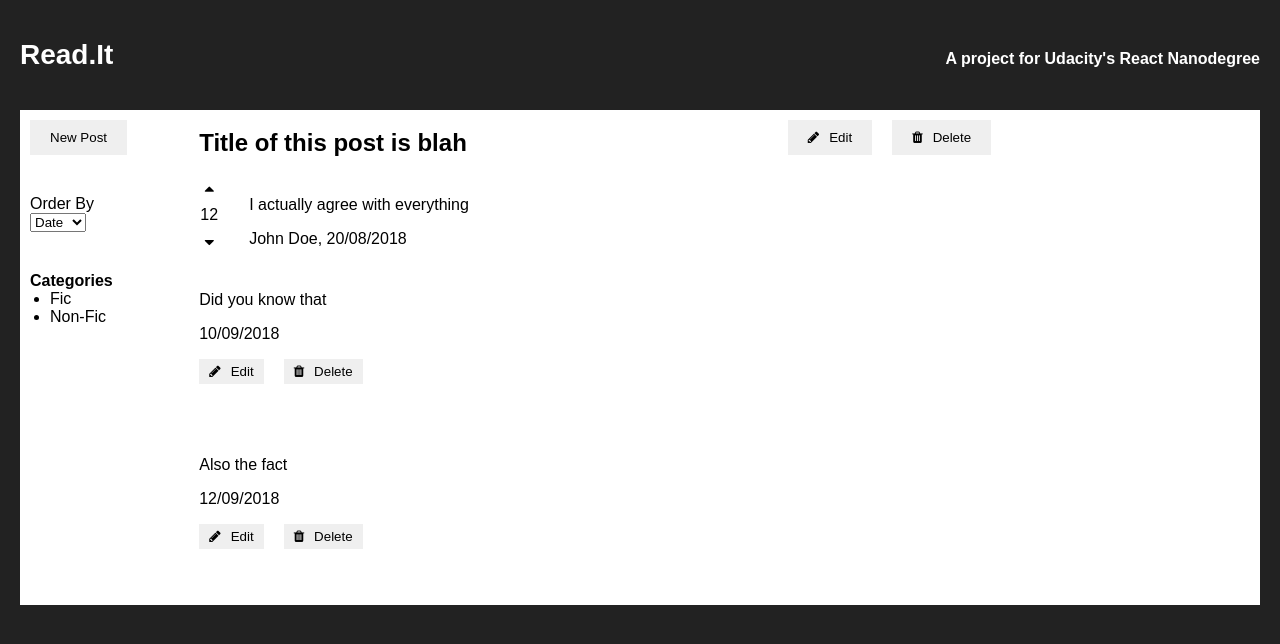
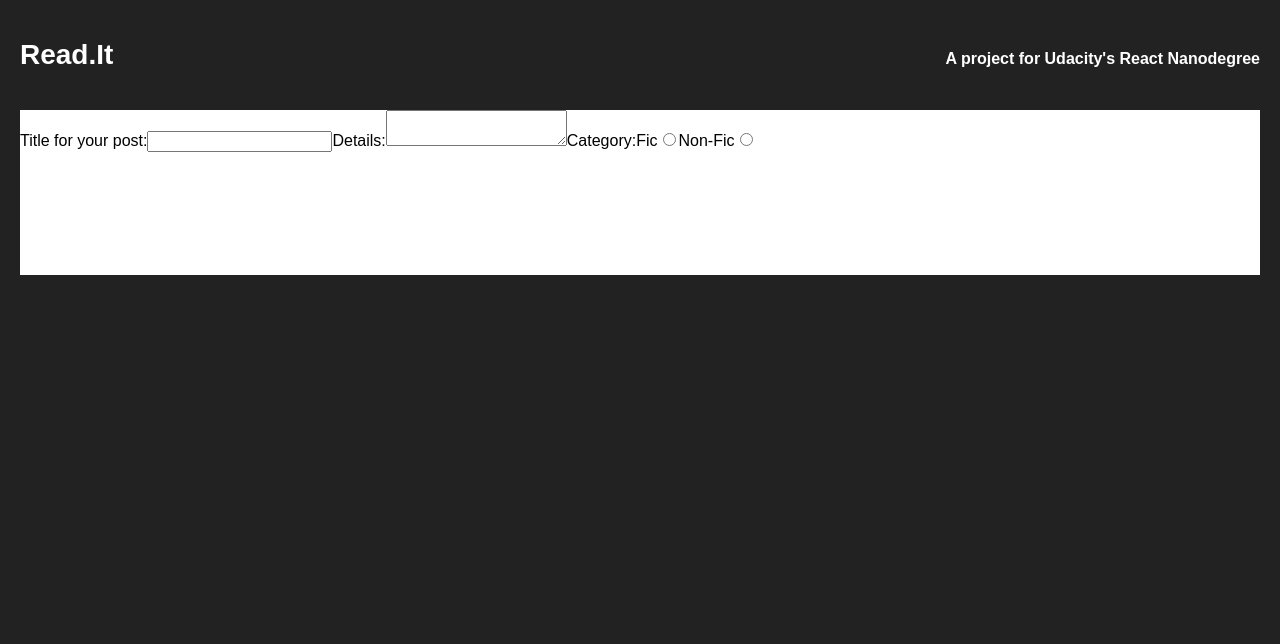
Before and after one commit to andreaweb/readable-udacity, a React (Create React App) app: page /postDetails in a window 1280 px wide. Shown: the top 644 px of the page. Built offline with nearby package versions, Linux system fonts and the light colour scheme.

Commit message:
new component NewPost

```diff
--- a/src/App.css
+++ b/src/App.css
@@ -128,6 +128,9 @@ main{
   align-items: center;
   margin-left: -30px;
 }
+.post-details__votes .fa{
+  cursor: pointer
+}
 .post-details__post{
 
 }
--- /dev/null
+++ b/src/NewPost.js
@@ -0,0 +1,33 @@
+import React from 'react';
+import {Link} from 'react-router-dom';
+
+class NewPost extends React.Component{
+	render(){
+		return(
+			<div className="App">
+				<header className="App-header">
+					<h1 className="App-title">
+						Read.It
+						<span className="description">
+						A project for Udacity's React Nanodegree
+						</span>
+					</h1>
+				</header>
+				<main>
+					<section className="new-post">
+						<label>Title for your post:</label>
+						<input className="new-post__title" />
+						<label>Details:</label>
+						<textarea className="new-post__details" />
+						<span>Category:</span>
+						<label>Fic</label>
+						<input type="radio" name="category" value="fic" />
+						<label>Non-Fic</label>
+						<input type="radio" name="category" value="non-fic" />
+					</section>
+				</main>
+			</div>
+		)
+	}
+}
+export default NewPost
--- a/src/PostDetails.js
+++ b/src/PostDetails.js
@@ -1,5 +1,4 @@
 import React from 'react';
-import ReactDOM from 'react-dom';
 import {Link} from 'react-router-dom';
 
 class PostDetails extends React.Component{
@@ -19,19 +18,9 @@ class PostDetails extends React.Component{
 						<button className="button button--new">
 						New Post
 						</button>
-						<div className="order-by">
-							<label className="order-by__label">
-							Order By
-							</label>
-							<select className="order-by__select">
-							<option>Date</option>
-							<option>Votes</option>
-							</select>
-						</div>
 						<ul className="categories">
-							<li className="categories__title">Categories</li>
+							<li className="categories__title">Current Category:</li>
 							<li>Fic</li>
-							<li>Non-Fic</li>
 						</ul>
 					</aside>
 					<section className="post-details">
--- a/src/index.js
+++ b/src/index.js
@@ -4,13 +4,14 @@ import {BrowserRouter, Switch, Route} from 'react-router-dom';
 import './index.css';
 import App from './App';
 import PostDetails from './PostDetails';
+import NewPost from './NewPost';
 import registerServiceWorker from './registerServiceWorker';
 
 ReactDOM.render(
 	<BrowserRouter>
 		<Switch>
 			<Route component={App} path="/" exact />
-			<Route component={PostDetails} path="/postDetails" exact />
+			<Route component={NewPost} path="/PostDetails" exact />
 		</Switch>
 	</BrowserRouter>
 	, document.getElementById('root')
```
